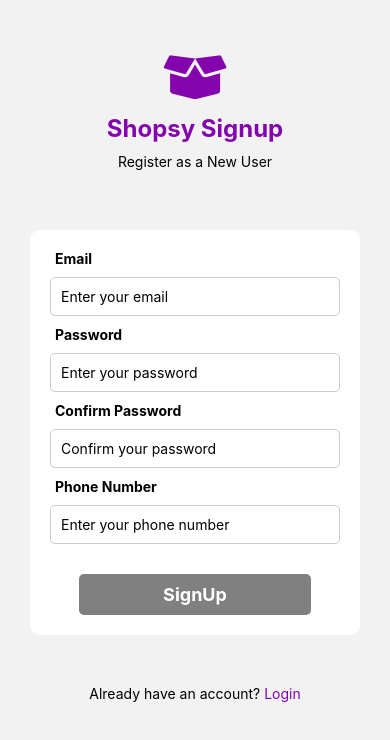
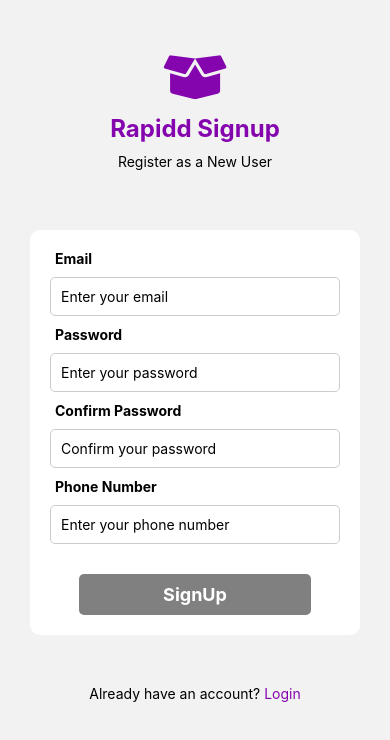
Before and after one commit to immahmoodpasha/Shopsy, a React Native app: screen /Signup in a window 390 px wide. Shown: the top 740 px of the page. Built offline with nearby package versions, Linux system fonts and the light colour scheme.

Commit message:
Shopsy -> Rapidd

```diff
--- a/screens/Home.js
+++ b/screens/Home.js
@@ -21,7 +21,7 @@ const Home = () => {
       <View style={styles.container}>
         <View style={{display:'flex',flexDirection: 'row',justifyContent: 'center', alignItems: 'center',marginBottom: 20}}>
           <Icon name="shop" size={30} color="#8404aeff"/>
-          <Text style={styles.mainheading}>Shopsy</Text>
+          <Text style={styles.mainheading}>Rapidd</Text>
         </View>
 
         <LottieView
@@ -31,7 +31,7 @@ const Home = () => {
   style={styles.image}
 />
 
-        <Text style={styles.text}>Welcome to Shopsy</Text>
+        <Text style={styles.text}>Welcome to Rapidd</Text>
 
         <Text style={styles.tagline}>
           Your one stop solution for all the grocery needs
--- a/screens/Signin.js
+++ b/screens/Signin.js
@@ -39,7 +39,7 @@ const handleSubmit = async (e) => {
   return (
     <View>
       <Icon name="box-open" size={50} color="#8404aeff" style={{ alignSelf: 'center', marginTop: 50 }} />
-      <Text style={sharedStyles.heading}>Shopsy Login</Text>
+      <Text style={sharedStyles.heading}>Rapidd Login</Text>
 
       <View style={sharedStyles.container}>
        <AuthInput name="email" label="Email" placeholder="Enter your email" keyboardType="email-address" InputChange={handleInputChange}/>
--- a/screens/Signup.js
+++ b/screens/Signup.js
@@ -40,7 +40,7 @@ const Signup = () => {
   return (
     <View>
       <Icon name="box-open" size={50} color="#8404aeff" style={{ alignSelf: 'center', marginTop: 50 }} />
-      <Text style={sharedStyles.heading}>Shopsy Signup</Text>
+      <Text style={sharedStyles.heading}>Rapidd Signup</Text>
       <Text style={{ alignSelf: 'center', marginTop: 10 }}>Register as a New User</Text>
       <View style={sharedStyles.container}>
         <AuthInput name="email" label="Email" placeholder="Enter your email" keyboardType="email-address" InputChange={handleInputChange}/>
```
Also changed, not shown: 1 other file (tests, documents, lock files or other folders).
